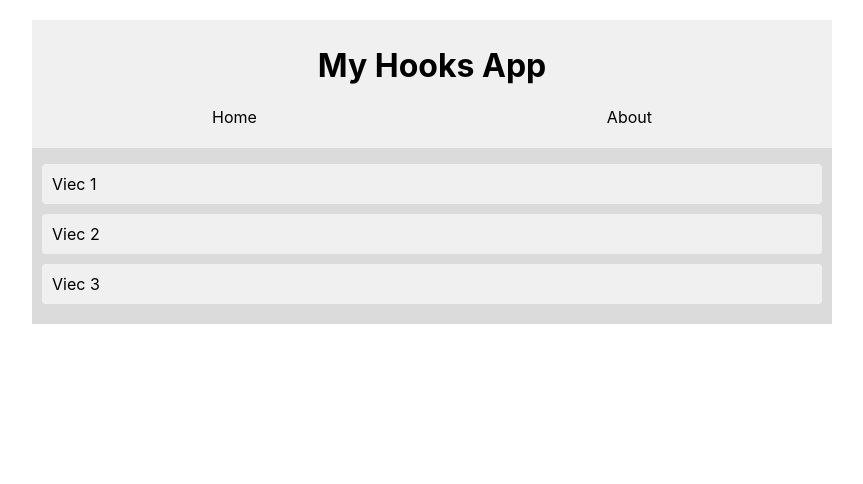
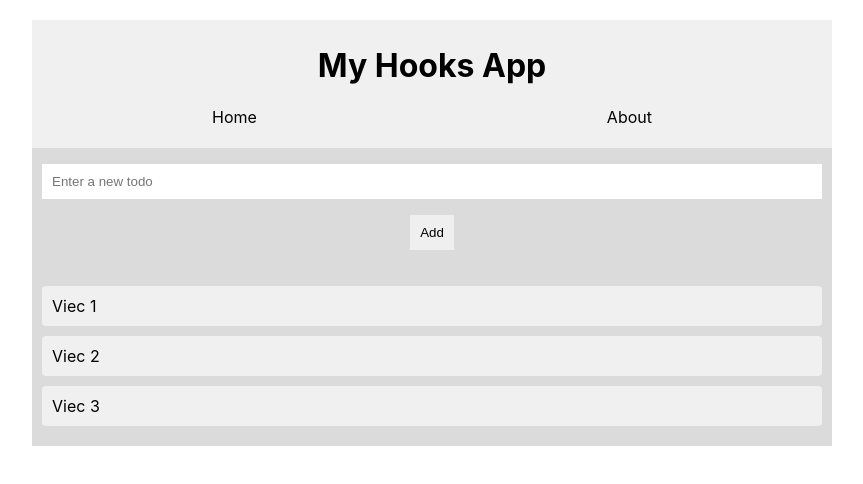
Before and after one commit to hyvuonggia/react-hooks, a React (Create React App) app: page / in a window 1280 px wide. Shown: the top 484 px of the page, without its empty margins (208-1071 px from the left). Built offline with nearby package versions, Linux system fonts and the light colour scheme.

Commit message:
Finished create and delete functionality

```diff
--- a/package.json
+++ b/package.json
@@ -9,6 +9,7 @@
     "react": "^17.0.2",
     "react-dom": "^17.0.2",
     "react-scripts": "5.0.0",
+    "uuid": "^8.3.2",
     "web-vitals": "^2.1.4"
   },
   "scripts": {
--- a/src/components/Todo.jsx
+++ b/src/components/Todo.jsx
@@ -1,20 +1,34 @@
 import React, { useState } from "react";
+import TodoForm from "./TodoForm";
 import TodoItem from "./TodoItem";
-
+import { v4 as uuid } from "uuid";
 const Todo = () => {
     const [todos, setTodos] = useState([
-        { id: 1, title: "Viec 1" },
-        { id: 2, title: "Viec 2" },
-        { id: 3, title: "Viec 3" },
+        { id: uuid(), title: "Viec 1" },
+        { id: uuid(), title: "Viec 2" },
+        { id: uuid(), title: "Viec 3" },
     ]);
 
+    function addTodo(todo) {
+        setTodos([...todos, todo]);
+    }
 
+    function deleteTodo(id) {
+        setTodos(todos.filter((todo) => todo.id !== id));
+    }
 
     return (
         <div className="todo-list">
+            <TodoForm addTodo={addTodo} />
             <ul>
                 {todos.map((todo) => {
-                    return <TodoItem id={todo.id} title={todo.title} todo={todo}/>
+                    return (
+                        <TodoItem
+                            key={todo.id}
+                            todo={todo}
+                            deleteTodo={deleteTodo}
+                        />
+                    );
                 })}
             </ul>
         </div>
--- /dev/null
+++ b/src/components/TodoForm.jsx
@@ -0,0 +1,33 @@
+import React, { useState } from "react";
+import { v4 as uuid } from "uuid";
+const TodoForm = (props) => {
+    const [title, setTitle] = useState("");
+
+    function handleChange(event) {
+        setTitle(event.target.value);
+    }
+
+    function handleSubmit(event) {
+        event.preventDefault();
+        props.addTodo({
+            id: uuid(),
+            title: title,
+        });
+        setTitle("")
+    }
+
+    return (
+        <form onSubmit={handleSubmit}>
+            <input
+                type="text"
+                name="title"
+                placeholder="Enter a new todo"
+                value={title}
+                onChange={handleChange}
+            />
+            <input type="submit" value="Add" />
+        </form>
+    );
+};
+
+export default TodoForm;
--- a/src/components/TodoItem.jsx
+++ b/src/components/TodoItem.jsx
@@ -1,12 +1,16 @@
 import React from "react";
 
-const TodoItem = ({ todo }) => {
+const TodoItem = (props) => {
     const style = {
         background: "rgba(240, 240, 240)",
         color: "black",
     };
 
-    return <li style={style}>{todo.title}</li>;
+    function handleClick() {
+        props.deleteTodo(props.todo.id)
+    }
+
+    return <li style={style} onClick={handleClick}>{props.todo.title}</li>;
 };
 
 export default TodoItem;
```
Also changed, not shown: 1 other file (tests, documents, lock files or other folders).
